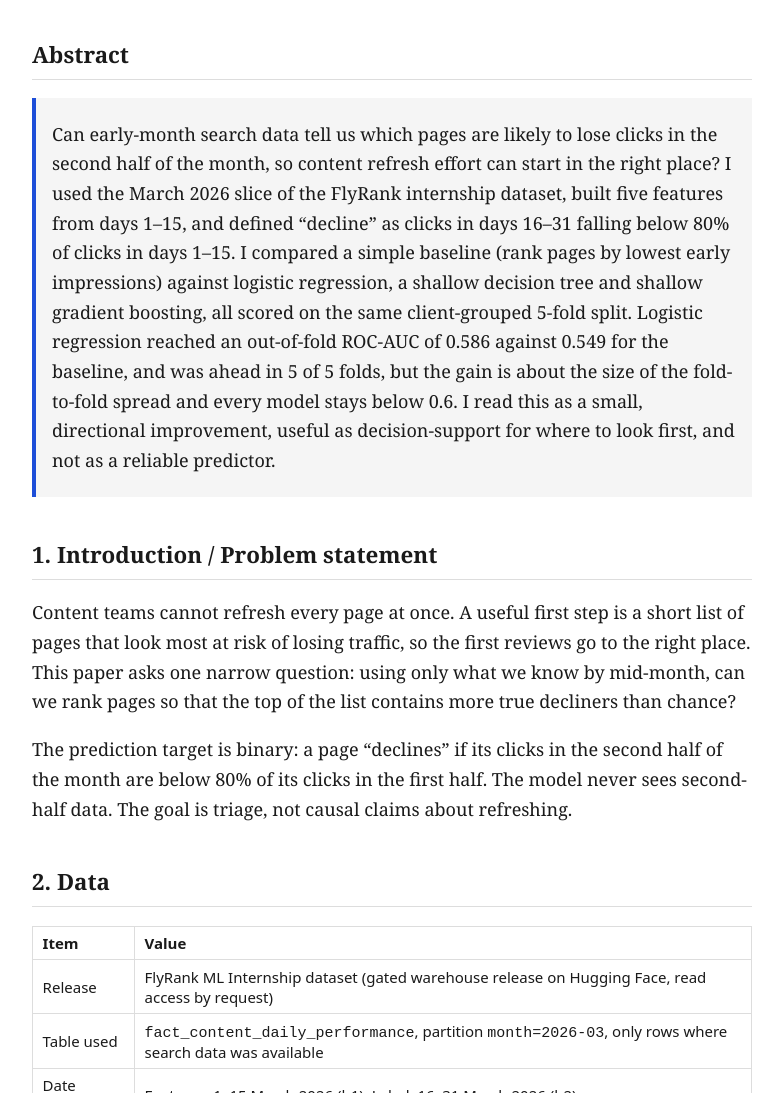
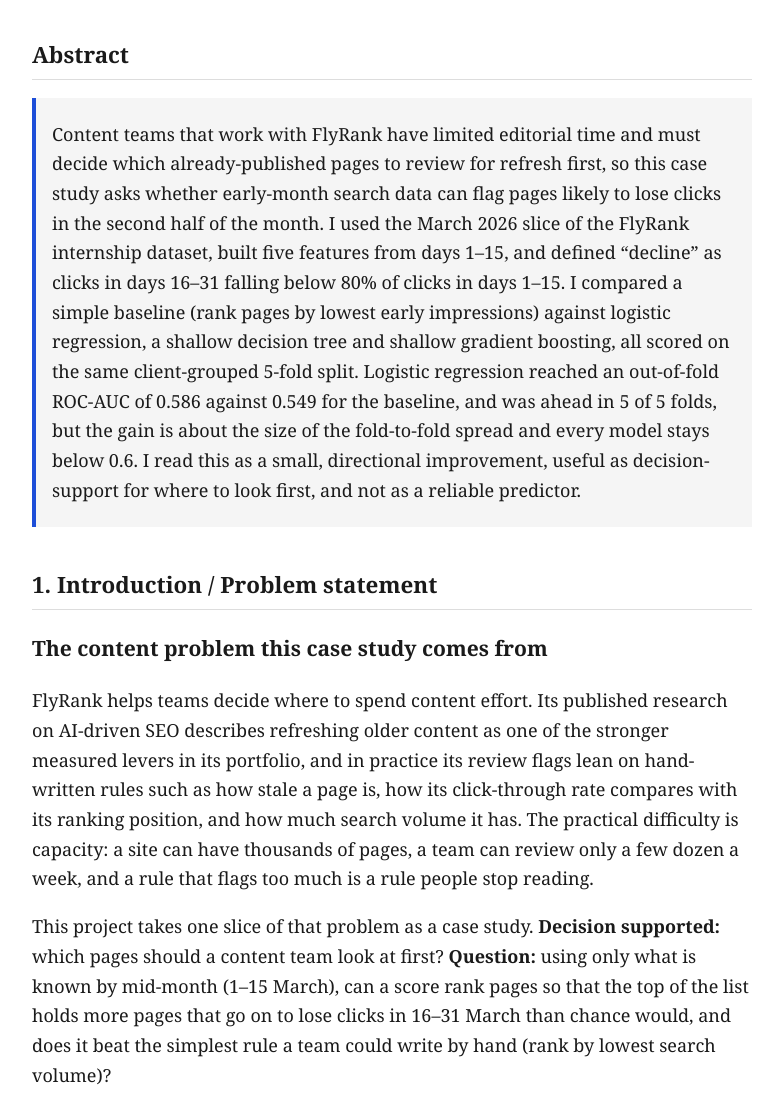
Before and after one commit to Hammad-vibes/FlyRank-Internship, a plain HTML site: page index.html in a window 1280 px wide. Shown: the part 244-1337 px from the top of the page, without its empty margins (248-1031 px from the left). Drawn offline with Linux system fonts and the light colour scheme.

Commit message:
Add files via upload

```diff
--- a/index.html
+++ b/index.html
@@ -34,12 +34,14 @@
 
 <h2 id="abstract">Abstract</h2>
 <div class="abstract">
-<p>Can early-month search data tell us which pages are likely to lose clicks in the second half of the month, so content refresh effort can start in the right place? I used the March 2026 slice of the FlyRank internship dataset, built five features from days 1&ndash;15, and defined &ldquo;decline&rdquo; as clicks in days 16&ndash;31 falling below 80% of clicks in days 1&ndash;15. I compared a simple baseline (rank pages by lowest early impressions) against logistic regression, a shallow decision tree and shallow gradient boosting, all scored on the same client-grouped 5-fold split. Logistic regression reached an out-of-fold ROC-AUC of 0.586 against 0.549 for the baseline, and was ahead in 5 of 5 folds, but the gain is about the size of the fold-to-fold spread and every model stays below 0.6. I read this as a small, directional improvement, useful as decision-support for where to look first, and not as a reliable predictor.</p>
+<p>Content teams that work with FlyRank have limited editorial time and must decide which already-published pages to review for refresh first, so this case study asks whether early-month search data can flag pages likely to lose clicks in the second half of the month. I used the March 2026 slice of the FlyRank internship dataset, built five features from days 1&ndash;15, and defined &ldquo;decline&rdquo; as clicks in days 16&ndash;31 falling below 80% of clicks in days 1&ndash;15. I compared a simple baseline (rank pages by lowest early impressions) against logistic regression, a shallow decision tree and shallow gradient boosting, all scored on the same client-grouped 5-fold split. Logistic regression reached an out-of-fold ROC-AUC of 0.586 against 0.549 for the baseline, and was ahead in 5 of 5 folds, but the gain is about the size of the fold-to-fold spread and every model stays below 0.6. I read this as a small, directional improvement, useful as decision-support for where to look first, and not as a reliable predictor.</p>
 </div>
 
 <h2 id="intro">1. Introduction / Problem statement</h2>
-<p>Content teams cannot refresh every page at once. A useful first step is a short list of pages that look most at risk of losing traffic, so the first reviews go to the right place. This paper asks one narrow question: using only what we know by mid-month, can we rank pages so that the top of the list contains more true decliners than chance?</p>
-<p>The prediction target is binary: a page &ldquo;declines&rdquo; if its clicks in the second half of the month are below 80% of its clicks in the first half. The model never sees second-half data. The goal is triage, not causal claims about refreshing.</p>
+<h3>The content problem this case study comes from</h3>
+<p>FlyRank helps teams decide where to spend content effort. Its published research on AI-driven SEO describes refreshing older content as one of the stronger measured levers in its portfolio, and in practice its review flags lean on hand-written rules such as how stale a page is, how its click-through rate compares with its ranking position, and how much search volume it has. The practical difficulty is capacity: a site can have thousands of pages, a team can review only a few dozen a week, and a rule that flags too much is a rule people stop reading.</p>
+<p>This project takes one slice of that problem as a case study. <b>Decision supported:</b> which pages should a content team look at first? <b>Question:</b> using only what is known by mid-month (1&ndash;15 March), can a score rank pages so that the top of the list holds more pages that go on to lose clicks in 16&ndash;31 March than chance would, and does it beat the simplest rule a team could write by hand (rank by lowest search volume)?</p>
+<p><b>Prediction target:</b> a page &ldquo;declines&rdquo; if its clicks in the second half of the month are below 80% of its clicks in the first half. The model never sees second-half data. The goal is triage, not explanation: this paper does not test whether refreshing a page recovers its clicks, and it makes no claim about how search engines rank pages.</p>
 
 <h2 id="data">2. Data</h2>
 <table>
```
